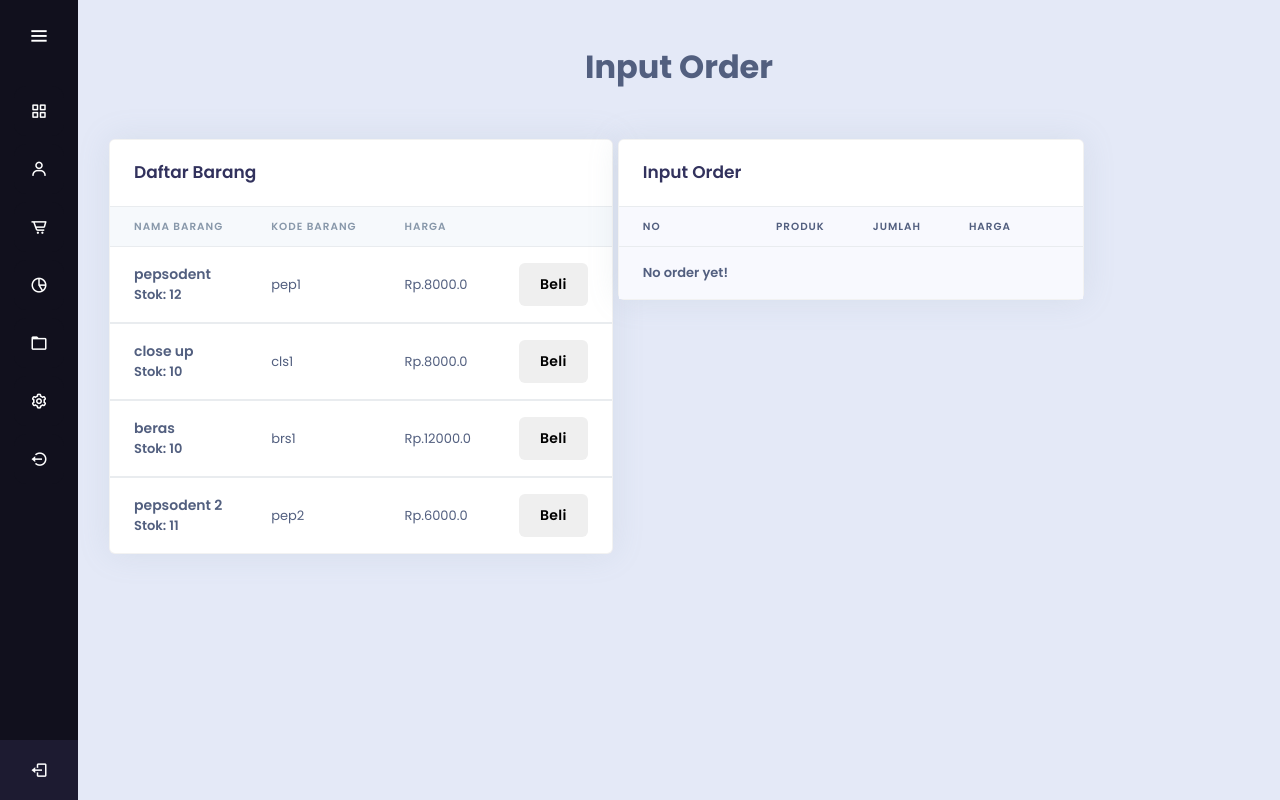
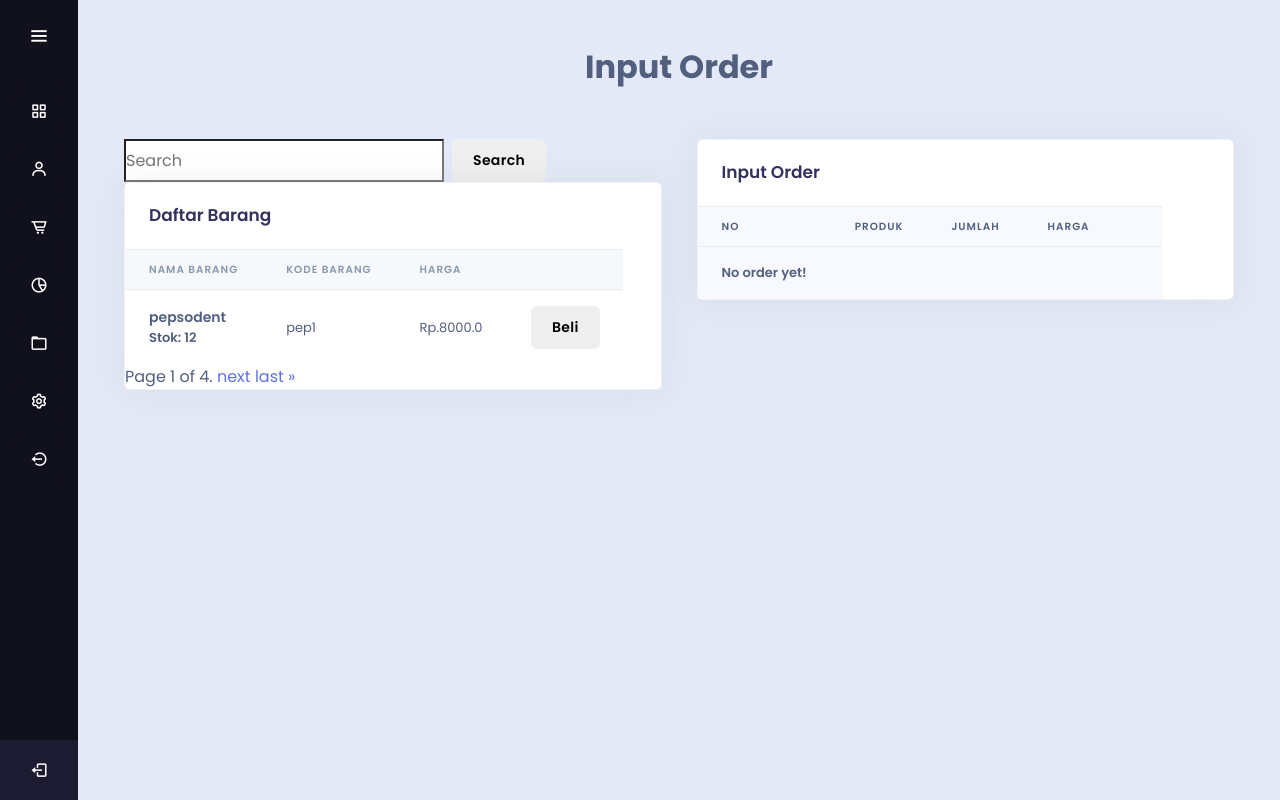
Before and after one commit to cahyareza/kasirku, a Django app: page /barang/ in a window 1280 px wide. Run offline with Django 5.2, Linux system fonts and the light colour scheme; a user stored in the database is signed in; data comes from the database, SQL or seed files in the repository; both versions use the stored data as it was after the commit; lists and menus that the app fills with data are empty.

Commit message:
add search

```diff
--- a/kasirku/templates/barang.html
+++ b/kasirku/templates/barang.html
@@ -1,9 +1,6 @@
 {% extends 'base.html' %}
 
 {% block content %}
-
-
-    <link href="https://fonts.googleapis.com/css?family=Open+Sans:300,400,600,700" rel="stylesheet">
     <center>
       <h1>Input Order</h1>
     </center>
@@ -11,7 +8,11 @@
       <div class="main-content">
         <div class="container mt-5">
             <div class="row">
-                <div class="col-6" style="margin-right: 5px;">
+                <div class="col" style="margin-right: 5px;">
+                  <form class="d-flex mb-2">
+                    <input class="form-control mr-2" type="search" placeholder="Search" aria-label="Search" name="search">
+                    <button class="btn btn-primary my-2 my-sm-0" type="submit">Search</button>
+                  </form>
                   <div class="card shadow">
                     <div class="card-header border-0">
                       <h3 class="mb-0">Daftar Barang</h3>
@@ -20,16 +21,16 @@
                       <table class="table align-items-center table-flush">
                         <thead class="thead-light">
                           <tr>
-                            <th scope="col">Nama Barang</th>
-                            <th scope="col">KODE Barang</th>
-                            <th scope="col">HARGA</th>
-                            <th scope="col"></th>
+                            <th>Nama Barang</th>
+                            <th>KODE Barang</th>
+                            <th>HARGA</th>
+                            <th></th>
                           </tr>
                         </thead>
                         {% for barang in barangs %}
                         <tbody>
                           <tr>
-                            <th scope="row">
+                            <th>
                               <div class="media align-items-center">
                                 <div class="media-body">
                                   <span class="mb-0 text-sm">{{ barang.barang }}</span><br> Stok: {{ barang.quantity }}
@@ -57,10 +58,30 @@
                         </tbody>
                       </table>
                     </div>
+
+                    <div class="pagination d-flex justify-content-center">
+                        <span class="step-links">
+                            {% if barangs.has_previous %}
+                                <a href="?search={{ search }}&page=1">&laquo; first</a>
+                                <a href="?search={{ search }}&page={{ barangs.previous_page_number }}">previous</a>
+                            {% endif %}
+
+                            <span class="current">
+                                Page {{ barangs.number }} of {{ barangs.paginator.num_pages }}.
+                            </span>
+
+                            {% if barangs.has_next %}
+                                <a href="?search={{ search }}&page={{ barangs.next_page_number }}">next</a>
+                                <a href="?search={{ search }}&page={{ barangs.paginator.num_pages }}">last &raquo;</a>
+                            {% endif %}
+                        </span>
+                    </div>
+
+
                   </div>
                 </div>
 
-                <div class="col-6">
+                <div class="col">
                   <div class="card shadow">
                     <div class="card-header border-0">
                       <h3 class="mb-0">Input Order</h3>
--- a/kasirku/views.py
+++ b/kasirku/views.py
@@ -6,6 +6,7 @@ from django.contrib.auth.decorators import login_required
 from django.conf import settings
 from django.views.decorators.http import require_POST
 from .cart import Cart
+from django.core.paginator import Paginator, EmptyPage, PageNotAnInteger
 
 
 @login_required(login_url=settings.LOGIN_URL)
@@ -23,14 +24,36 @@ def barang(request):
     tittle = "Daftar Barang";
     cart_product_form = CartAddProductForm()
     cart = Cart(request)
+    search = request.GET.get("search") if request.GET.get("search") else ""
 
+    if search:
+        barangs = barangs.filter(
+            barang__icontains=search
+        )
+
+    # Pagination
+    page_size = 1  # Set the number of items per page
+    paginator = Paginator(barangs, page_size)
+    page = request.GET.get('page')
+
+    try:
+        barangs = paginator.page(page)
+    except PageNotAnInteger:
+        # If page is not an integer, deliver first page.
+        barangs = paginator.page(1)
+    except EmptyPage:
+        # If page is out of range (e.g. 9999), deliver last page of results.
+        barangs = paginator.page(paginator.num_pages)
+
+    # Pass the search parameter in the context for pagination links
     konteks = {
-        'barangs' : barangs,
-        'tittle' : tittle,
+        'barangs': barangs,
+        'tittle': tittle,
         'cart_product_form': cart_product_form,
         'cart': cart,
+        'search': search,  # Include search query in the context
     }
-    return render(request, 'barang.html', konteks, )
+    return render(request, 'barang.html', konteks)
 
 @login_required(login_url=settings.LOGIN_URL)
 def dashboard(request):
--- a/static/css/table.css
+++ b/static/css/table.css
@@ -321,7 +321,6 @@ h3,
 }
 
 .table {
-    width: 100%;
     margin-bottom: 1rem;
     background-color: transparent;
 }
@@ -373,14 +372,6 @@ h3,
 .table-dark td,
 .table-dark thead th {
     border-color: #1f3a68;
-}
-
-.table-responsive {
-    display: block;
-    overflow-x: auto;
-    width: 100%;
-    -webkit-overflow-scrolling: touch;
-    -ms-overflow-style: -ms-autohiding-scrollbar;
 }
 
 .btn {
```
Also changed, not shown: db.sqlite3.
